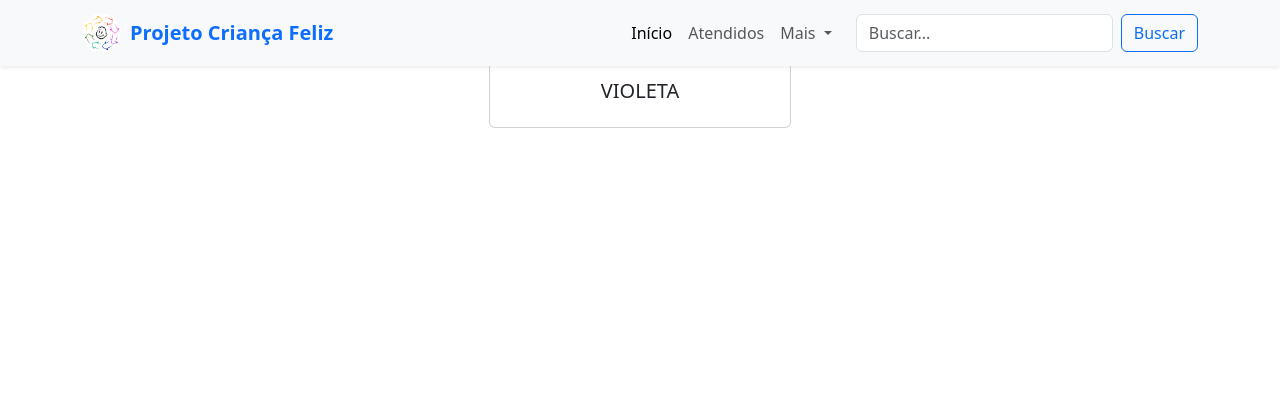
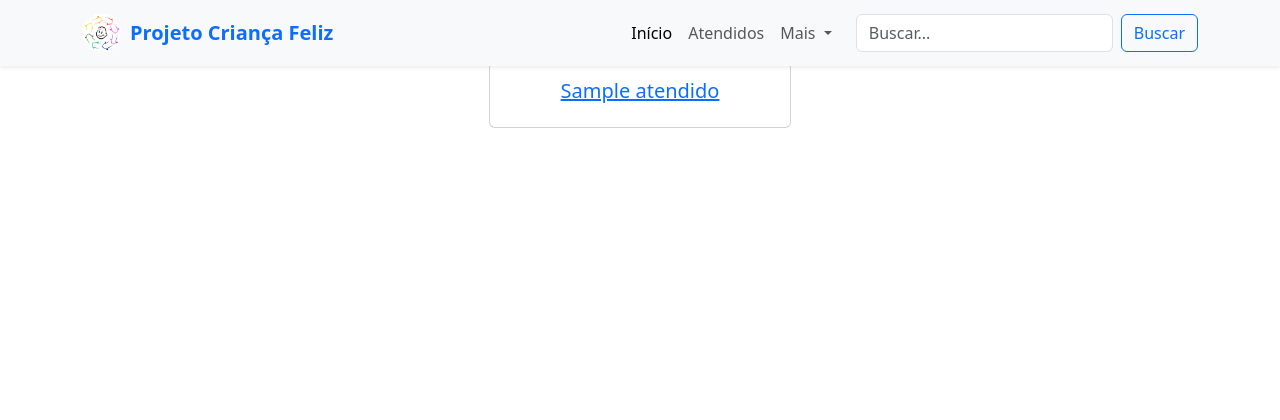
Before and after one commit to Cakaio/Projeto_Django, a Django app: page /atendido/ in a window 1280 px wide. Shown: the top 420 px of the page. Run offline with Django 5.2, Linux system fonts and the light colour scheme; tables that the repository leaves empty hold one stand-in row (values such as "Sample post").

Commit message:
Aprendendo a utilizar Class Based Views fazendo as paginas Detalhes dos Atendidos

```diff
--- a/TESTE/urls.py
+++ b/TESTE/urls.py
@@ -23,7 +23,7 @@ from .views import homepage_inicial
 urlpatterns = [
     path('admin/', admin.site.urls),
     path('', homepage_inicial),
-    path('atendido/', include('atendido.urls'))
+    path('atendido/', include('atendido.urls', namespace='atendido')),
 ]
 
 urlpatterns += static(settings.STATIC_URL, document_root=settings.STATIC_ROOT)
--- a/atendido/templates/homepage.html
+++ b/atendido/templates/homepage.html
@@ -8,16 +8,16 @@ Ficha dos Caios
 <h2 class="text-center mb-4">Salas</h2>
 
 <div class="row justify-content-center">
-  {% for atendido in variavel_atendidos %}
+  {% for atendido in object_list %}
   <div class="col-md-4 col-lg-3 mb-3">
     <div class="card h-100">
       <div class="card-body d-flex flex-column">
-        <h5 class="card-title text-center">{{ atendido.sala }}</h5>
+        <a href="{% url 'atendido:detalhe_atendido' atendido.pk %}"><h5 class="card-title text-center">{{ atendido }}</h5></a>
       </div>
     </div>
   </div>
   {% empty %}
-  <p class="text-center">Nenhuma sala encontrada.</p>
+  <p class="text-center">Nenhum Atendido Cadastrado.</p>
   {% endfor %}
 </div>
 {% endblock %}
--- a/atendido/urls.py
+++ b/atendido/urls.py
@@ -1,6 +1,9 @@
 from django.urls import path, include
-from .views import homepage
+from .views import Homepage, DetalheAtendido
+
+app_name = 'atendido'
 
 urlpatterns = [
-    path('', homepage)
+    path('', Homepage.as_view(), name='homepage'),
+    path('<int:pk>/', DetalheAtendido.as_view(), name='detalhe_atendido'),
 ]
--- a/atendido/views.py
+++ b/atendido/views.py
@@ -1,6 +1,17 @@
 from django.shortcuts import render
 from .models import Atendido
+from django.views.generic import ListView, DetailView
 
-def homepage(request):
-    atendidos = Atendido.objects.all()
-    return render(request, 'homepage.html', {'variavel_atendidos': atendidos})
+#def homepage(request):
+ #   atendidos = Atendido.objects.all()
+  #  return render(request, 'homepage.html', {'variavel_atendidos': atendidos})
+
+class Homepage(ListView):
+    model = Atendido
+    template_name = 'homepage.html'
+    #object_list é a lista de itens do modelo
+
+class DetalheAtendido(DetailView):
+    model = Atendido
+    template_name = 'detalhe_atendido.html'
+    #object é um item do modelo
--- a/templates/navbar.html
+++ b/templates/navbar.html
@@ -3,7 +3,7 @@
 <nav class="navbar navbar-expand-lg navbar-light bg-light shadow-sm fixed-top">
   <div class="container">
     <!-- Logo + Nome -->
-    <a class="navbar-brand d-flex align-items-center" href="#">
+    <a class="navbar-brand d-flex align-items-center" href="/atendido/">
       <img src="{% static 'images/Logo_PCF.png' %}" alt="Logo" width="40" class="me-2 rounded-circle">
       <span class="fw-bold text-primary">Projeto Criança Feliz</span>
     </a>
```
Also changed, not shown: atendido/templates/detalhe_atendido.html (added, +24 -0 lines).
